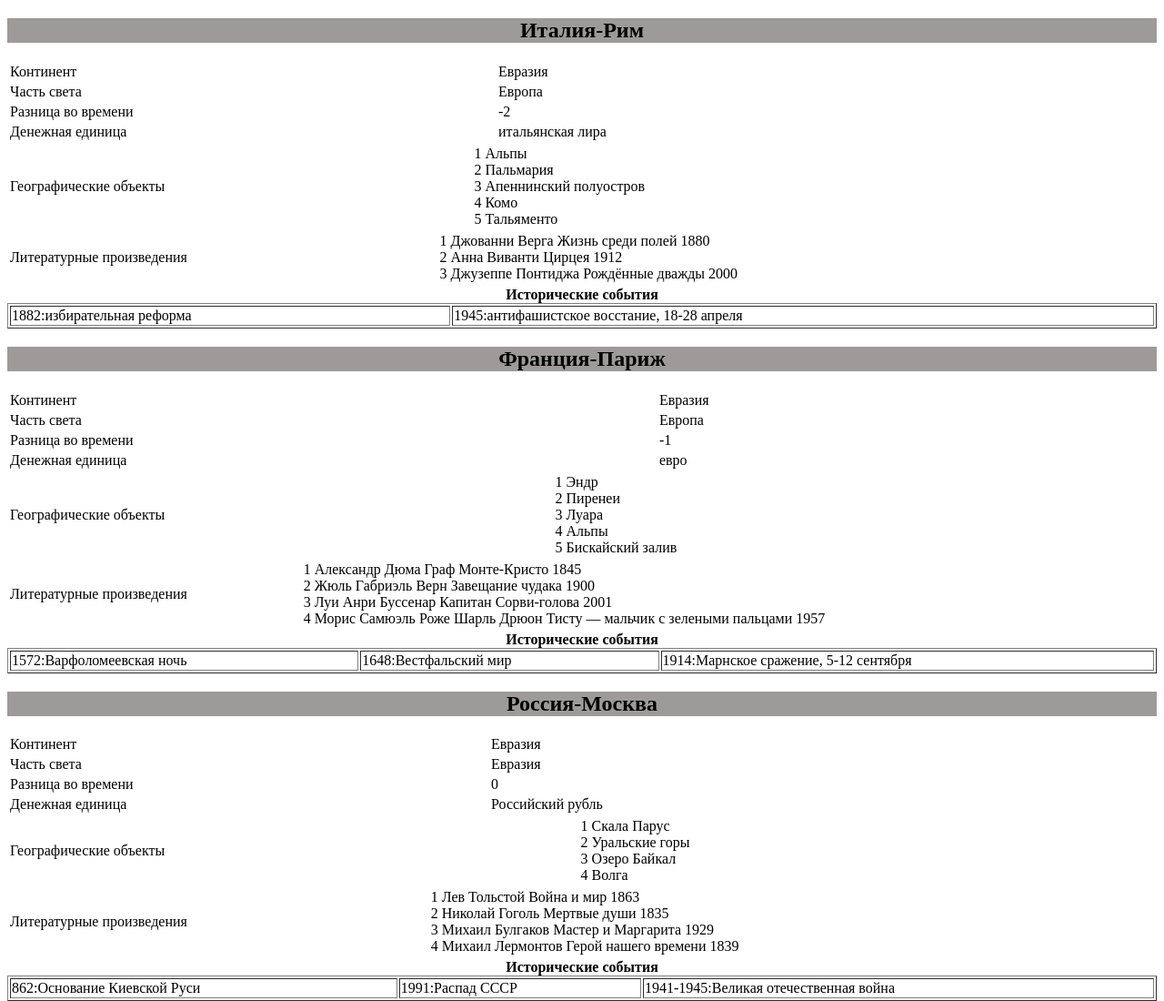
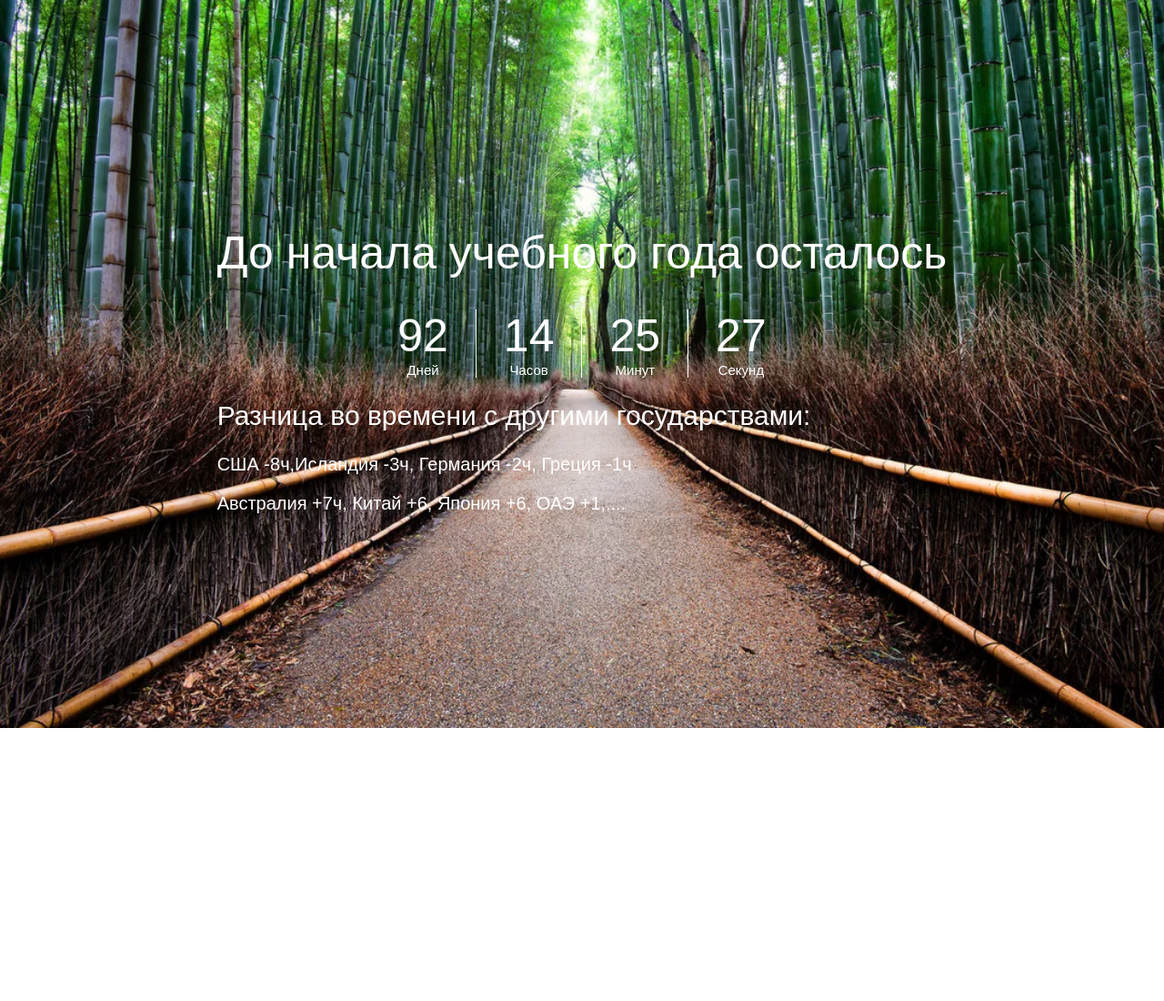
Before and after one commit to DanielIVT1118/DanielIVT1118.github.io, a plain HTML site: page index.html in a window 1280 px wide. Shown: the top 1100 px of the page at 91% size. After the commit the page ends 800 px from the top, so only its background shows below. Drawn offline with Linux system fonts and the light colour scheme.

Commit message:
Add files via upload

```diff
--- a/index.html
+++ b/index.html
@@ -1,17 +1,38 @@
-<!DOCTYPE HTML PUBLIC "-//W3C//DTD HTML 4.01//EN" "http://www.w3.org/TR/html4/strict.dtd">
-<html>
- 	<head>
-		<meta http-equiv="Content-Type" content="text/html; charset=utf-8">
-		<style>
-			body {
-				background: #ffffff;
-			}
-		</style>
- 	</head>
- 	<body>
-        <script src = "countries.js">
-        </script>
-        <script src = "funk.js">
-        </script>
-	</body>
+<!DOCTYPE html>
+<html lang = "ru">
+<head>
+	<meta charset = "UTF-8">
+	<title>Обратный отсчет</title>
+	<link rel = "stylesheet" href = "style.css">
+	<link rel="icon" href="clock.webp" type=".webp">
+	<script src="script.js"></script>
+</head>
+<body>
+  <div class="conteiner">
+	<div class="center">
+  <h1>До начала учебного года осталось</h1>
+  <div class = "countdown">
+  	<div class = "time-section">
+  		<span class = "count" id="days"></span>
+  		<span class="units">Дней</span>
+  	</div>
+  	<div class = "time-section">
+  		<span class = "count" id="hours"></span>
+  		<span class="units">Часов</span>
+  	</div>
+  	<div class = "time-section">
+  		<span class = "count" id="minutes"></span>
+  		<span class="units">Минут</span>
+  	</div>
+  	<div class = "time-section">
+  		<span class = "count" id="seconds"></span>
+  		<span class="units">Секунд</span>
+  	</div>
+  </div>
+  <h2>Разница во времени с другими государствами:</h2>
+  <h3>США -8ч,Исландия -3ч, Германия -2ч, Греция -1ч</h3>
+  <h3>Австралия +7ч, Китай +6, Япония +6, ОАЭ +1,....</h3>
+</div>
+</div>
+</body>
 </html>
--- /dev/null
+++ b/script.js
@@ -0,0 +1,43 @@
+function countdown(dataEnd){
+	var timer, days, hours, minutes, seconds;
+	dataEnd = new Date(dataEnd);
+	dataEnd = dataEnd.getTime();
+
+	if (isNaN(dataEnd)){
+		return;
+	}
+
+	timer = setInterval(calculate, 1000);
+	function calculate(){
+		var dataStart = new Date();
+		var dataStart = new Date(dataStart.getUTCFullYear(),
+			dataStart.getUTCMonth(),
+			dataStart.getUTCDate(),
+			dataStart.getUTCHours(),
+			dataStart.getUTCMinutes(),
+			dataStart.getUTCSeconds());
+	var timeRemaining = parseInt((dataEnd - dataStart.getTime())/1000)
+
+    if (timeRemaining >= 0) {
+    	days = parseInt(timeRemaining / 86400);
+    	timeRemaining = (timeRemaining % 86400);
+    	hours = parseInt(timeRemaining / 3600);
+    	timeRemaining = (timeRemaining % 3600);
+    	minutes = parseInt(timeRemaining / 60);
+    	timeRemaining = (timeRemaining % 60);
+    	seconds = parseInt(timeRemaining);
+
+
+    	document.getElementById("days").innerHTML = parseInt(days, 10);
+    	document.getElementById("hours").innerHTML = ("0" + hours).slice(-2);
+        document.getElementById("minutes").innerHTML = ("0" + minutes).slice(-2);
+        document.getElementById("seconds").innerHTML = ("0" + seconds).slice(-2);
+    }else {
+    	return;
+    }
+
+     function display(days, hours, minutes, seconds) {}
+	}
+
+}
+countdown ('09/01/2020 02:00:00 AM');
--- /dev/null
+++ b/style.css
@@ -0,0 +1,67 @@
+body {
+	display:flex;
+	justify-content: center;
+	align-items: center;
+	min-height: 100vh;
+	margin: 0;
+	padding: 0;
+	background:url("12.webp");
+	background-position: center;
+	background-size: cover;
+	color: white;
+	position: relative;
+}
+
+/*.center {
+	position: absolute;
+	top: 50%;
+	left: 50%;
+	transform: translate(-50%, -50%);
+	text-align: center;
+}*/
+h1  {
+	font-family: sans-serif;
+	font-weight: lighter;
+	font-size: 50px;
+}
+h2 {
+
+	font-family: sans-serif;
+	position: relative;
+	font-weight: lighter;
+	font-size: 30px;
+}
+h3 {
+	color: white;
+	font-family: sans-serif;
+	position: relative;
+	font-weight: lighter;
+	font-size: 20px;
+
+}
+.countdown{
+	display: flex;
+	justify-content: center;
+	align-items: center;
+}
+
+.time-section {
+	display: flex;
+	flex-direction: column;
+	justify-content: center;
+	align-items: center;
+	color: #fff;
+	font-family: sans-serif;
+	padding: 0 30px;
+	border-right: 1px solid #fff;
+	user-select: none
+}
+.time-section:last-child{
+	border: none;
+}
+ .count {
+ 	font-size: 50px;
+ }
+ .units {
+ 	font-size: 15px;
+ }
```
Also changed, not shown: 12.webp (added), clock.webp (added).
